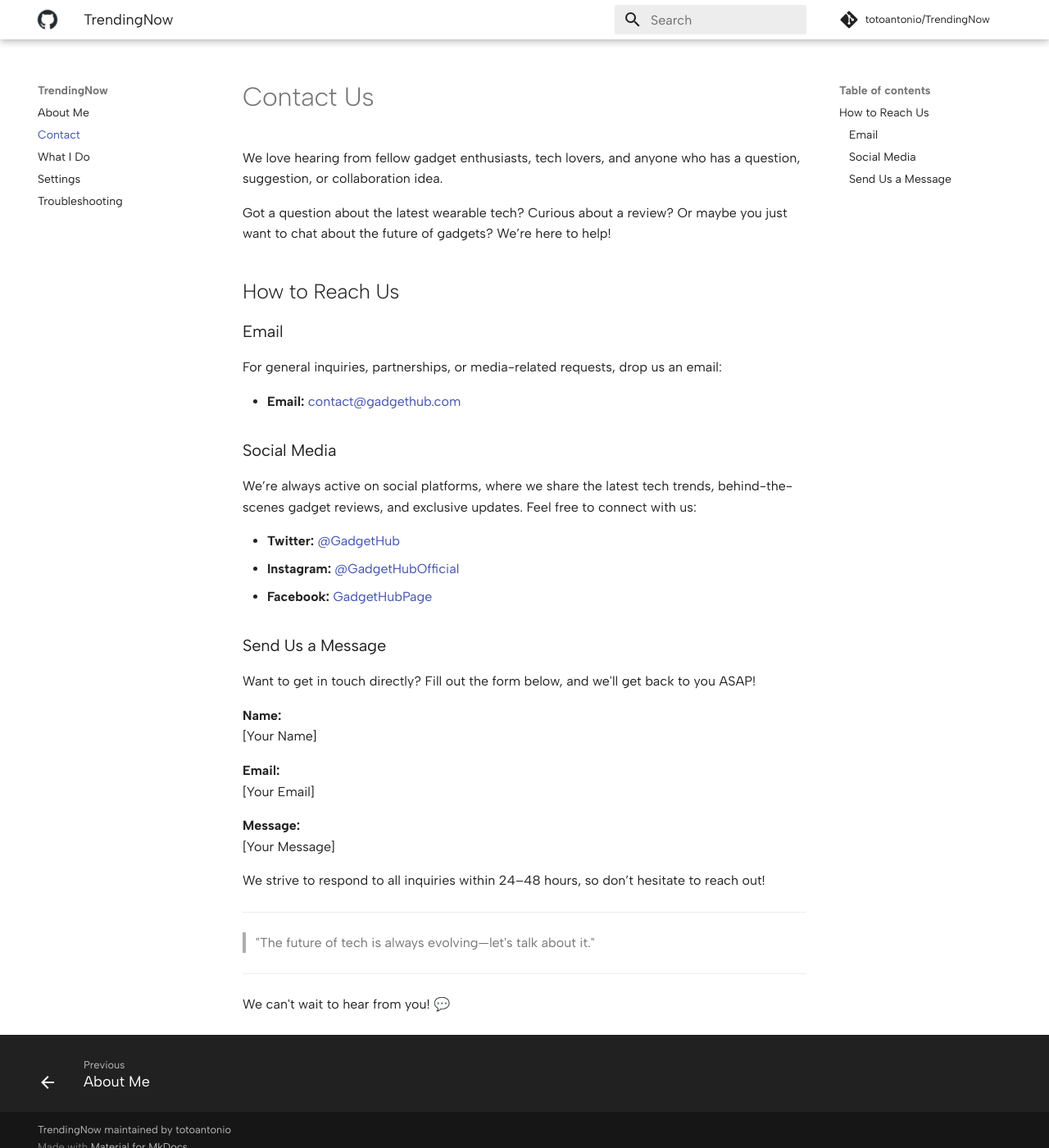
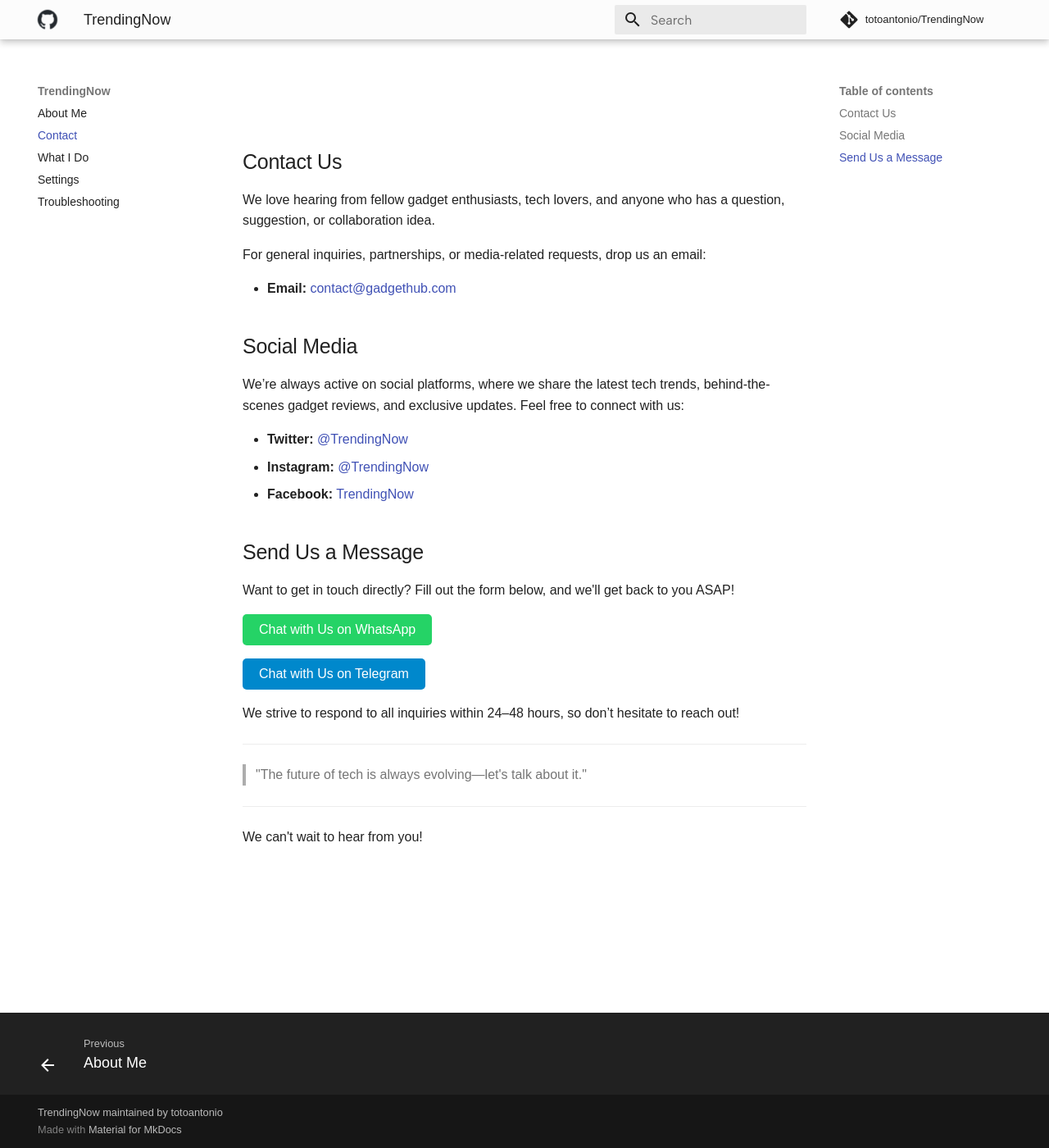
Before and after one commit to totoantonio/TrendingNow, an MkDocs documentation site: the page built from docs/Contact.md, in a window 1280 px wide and 1400 px high. Shown: the whole window at 82% size. Built offline with MkDocs 1.6.1 and Material for MkDocs 9.7.7, drawn with Linux system fonts in a browser that asks for light colours; comment, search, counter and statistics services are not loaded.

```diff
--- a/docs/Contact.md
+++ b/docs/Contact.md
@@ -1,37 +1,36 @@
-# Contact Us
+# <span style="display:none;">Contact Us</span>
+
+## Contact Us
 
 We love hearing from fellow gadget enthusiasts, tech lovers, and anyone who has a question, suggestion, or collaboration idea.
-
-Got a question about the latest wearable tech? Curious about a review? Or maybe you just want to chat about the future of gadgets? We’re here to help!
-
-## How to Reach Us
-
-### Email
 
 For general inquiries, partnerships, or media-related requests, drop us an email:
 
 - **Email:** [contact@gadgethub.com](mailto:alfiesuperhalk@gmail.com)
 
-### Social Media
+## Social Media
 
 We’re always active on social platforms, where we share the latest tech trends, behind-the-scenes gadget reviews, and exclusive updates. Feel free to connect with us:
 
-- **Twitter:** [@GadgetHub](https://twitter.com/GadgetHub)
-- **Instagram:** [@GadgetHubOfficial](https://instagram.com/GadgetHubOfficial)
-- **Facebook:** [GadgetHubPage](https://facebook.com/GadgetHubPage)
+- **Twitter:** [@TrendingNow](https://twitter.com/TrendingNow)
+- **Instagram:** [@TrendingNow](https://instagram.com/TrendingNow)
+- **Facebook:** [TrendingNow](https://facebook.com/TrendingNow)
 
-### Send Us a Message
+## Send Us a Message
 
 Want to get in touch directly? Fill out the form below, and we'll get back to you ASAP!
 
-**Name:**
-[Your Name]
+<a href="https://wa.me/+639205889737?text=Hello,%20I%20want%20to%20contact%20you!" target="_blank">
+  <button style="padding: 10px 20px; background-color: #25D366; color: white; border: none; border-radius: 5px;">
+    Chat with Us on WhatsApp
+  </button>
+</a>
 
-**Email:**
-[Your Email]
-
-**Message:**
-[Your Message]
+<a href="https://t.me/alfiesuperhalk?text=Hello,%20I%20want%20to%20contact%20you!" target="_blank">
+  <button style="padding: 10px 20px; background-color: #0088cc; color: white; border: none; border-radius: 5px;">
+    Chat with Us on Telegram
+  </button>
+</a>
 
 We strive to respond to all inquiries within 24–48 hours, so don’t hesitate to reach out!
 
@@ -41,4 +40,4 @@ We strive to respond to all inquiries within 24–48 hours, so don’t hesitate
 
 ---
 
-We can't wait to hear from you! 💬
+We can't wait to hear from you!
--- a/docs/stylesheets/extra.css
+++ b/docs/stylesheets/extra.css
@@ -1,11 +1,10 @@
-@import url('https://fonts.googleapis.com/css2?family=Albert+Sans&display=swap');
+body {
+  font-family: 'Poppins', sans-serif;
+  line-height: 1.4;
+}
 
 
-/* Apply Albert Sans to the body of the document */
-body {
-    font-family: 'Albert Sans', sans-serif;
-}
-[data-md-color-scheme="wavelet"] {
+[data-md-color-scheme="TrendingNow"] {
   --md-primary-fg-color:        #FCFCFC;
   --md-primary-fg-color--light: #FCFCFC;
   --md-primary-fg-color--dark:  #1B1B1B;
```
Also changed, not shown: docs/AboutMe.md (+23 -4 lines), docs/What I Do.md (added, +23 -0 lines), docs/index.md (+6 -12 lines), docs/trends.json (added, +16 -0 lines).
